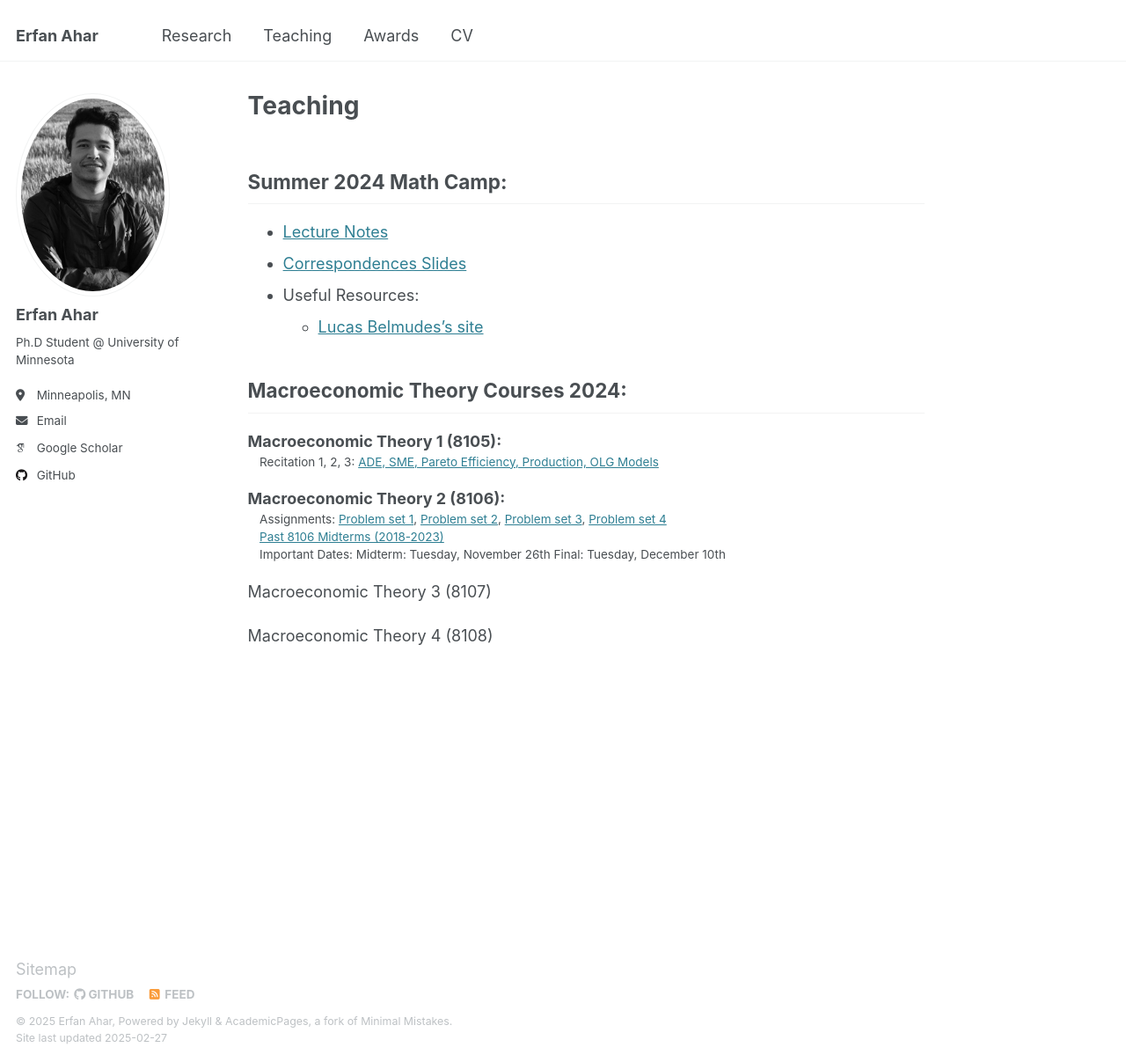
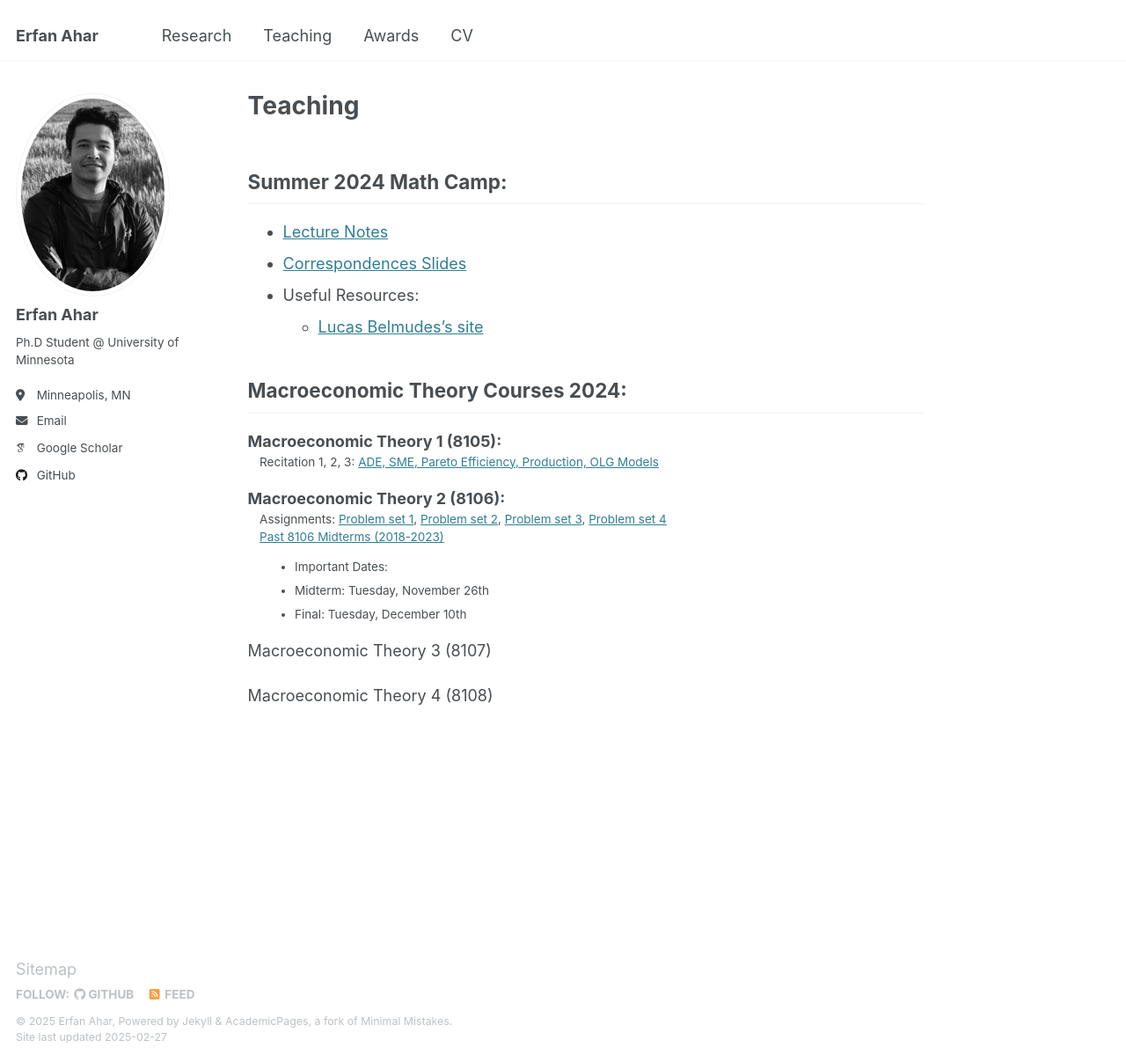
Before and after one commit to ErfanAhar/erfanahar.github.io, a Jekyll site: the page built from _pages/teaching.md, in a window 1280 px wide and 1207 px high. Shown: the whole window at 88% size. Built offline with Jekyll 4.4.1, drawn with Linux system fonts in a browser that asks for light colours; some web fonts are replaced.

```diff
--- a/_pages/teaching.md
+++ b/_pages/teaching.md
@@ -18,9 +18,9 @@ Macroeconomic Theory 1 (8105):
 Macroeconomic Theory 2 (8106):
 : Assignments: [Problem set 1](https://drive.google.com/file/d/1w7J7xFpHLYhpUNq5ES2-wjFxnUbWm4Ek/view?usp=drive_link), [Problem set 2](https://drive.google.com/file/d/1WflTtwx-x9guxdtNa9UNYezm6Pvg1PZ1/view?usp=drive_link), [Problem set 3](https://drive.google.com/file/d/1X2hPZXWvmb72AJ5JKGnldbRHUX9tleV6/view?usp=drive_link), [Problem set 4](https://drive.google.com/file/d/1hiF7NiBVHxLrUDV75N3dtjR_tK-TBMBt/view?usp=drive_link)
 : [Past 8106 Midterms (2018-2023)](https://drive.google.com/file/d/1TK_WVbp0EiMqzSQPlOz5UmdOM5g3A2iJ/view?usp=sharing)
-: Important Dates:
-  Midterm: Tuesday, November 26th
-  Final: Tuesday, December 10th
+- Important Dates:
+  - Midterm: Tuesday, November 26th
+  - Final: Tuesday, December 10th
 
 Macroeconomic Theory 3 (8107)
 
```
